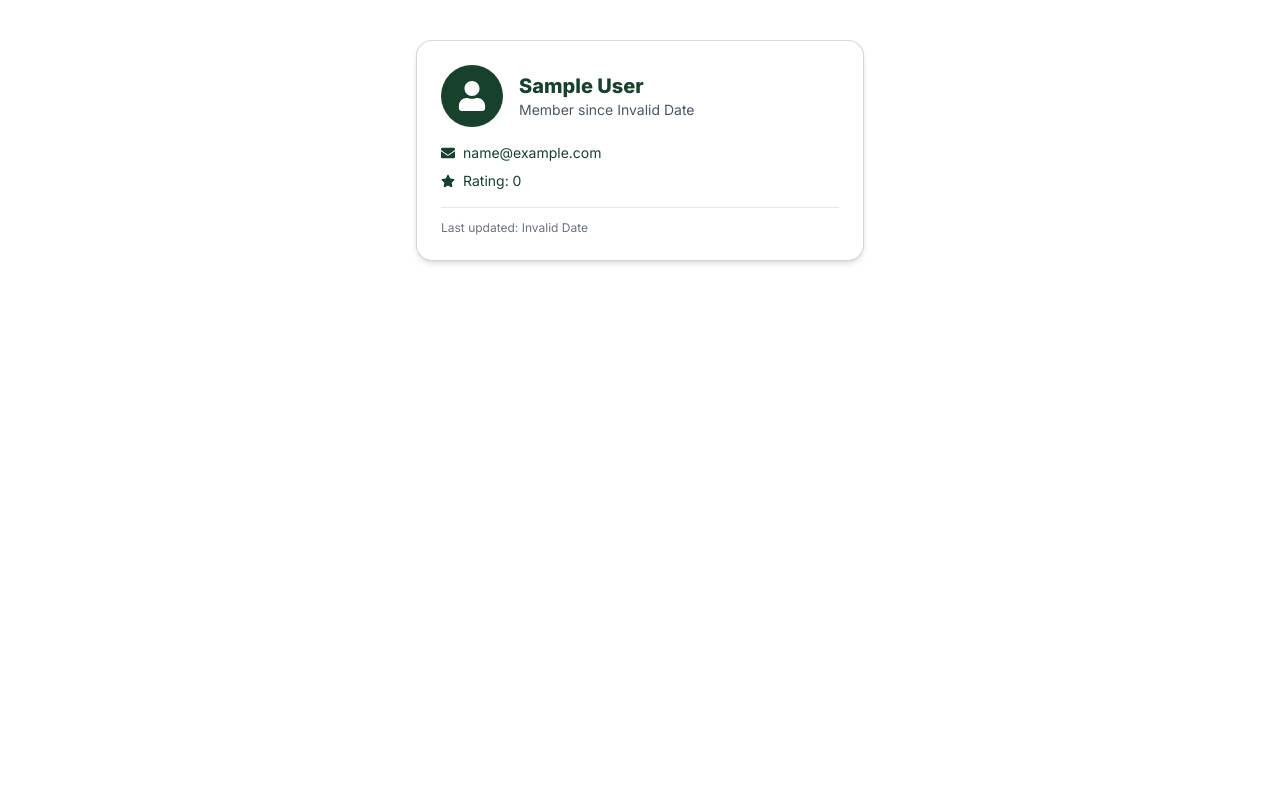
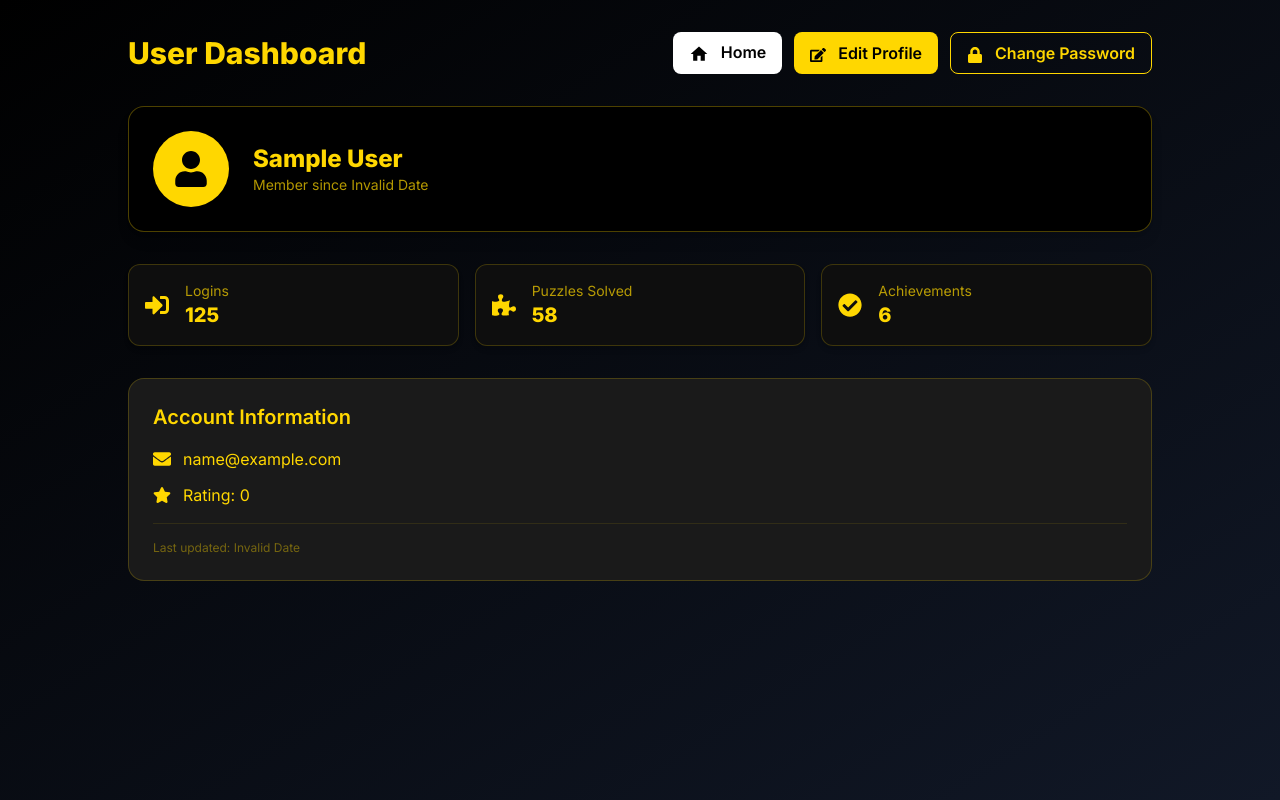
Before and after one commit to gulshan-fitness/smmProjectFrontend, a React (Vite) app: page /userprofile in a window 1280 px wide. Built offline with nearby package versions, Linux system fonts and the light colour scheme; sample sign-in values are in the browser's storage.

Commit message:
Update UserProfile.jsx
sjhbd

```diff
--- a/src/UserProfile/UserProfile.jsx
+++ b/src/UserProfile/UserProfile.jsx
@@ -1,55 +1,104 @@
+import React, { useContext } from 'react';
+import {
+  FaEnvelope,
+  FaPhone,
+  FaStar,
+  FaUser,
+  FaEdit,
+  FaLock,
+  FaCheckCircle,
+  FaPuzzlePiece,
+  FaSignInAlt,
+} from 'react-icons/fa';
+import {
+  MdHome,
 
+} from "react-icons/md"
+import { Context } from '../Context_holder';
+import { Link } from 'react-router-dom';
 
-
-import React, { useContext } from 'react';
-import { FaEnvelope, FaPhone, FaStar, FaUser } from 'react-icons/fa';
-import { Context } from '../Context_holder';
-
-
-
-export default function UserProfile(){
-  const{user}=useContext(Context)
-
-
-
+export default function UserProfileDashboard() {
+  const { user } = useContext(Context);
 
   return (
-    <div className="min-h-screen bg-[a] flex justify-center items-start py-10 px-4">
-      <div className="w-full max-w-md bg-white border border-[#17412D]/20 rounded-2xl shadow-md p-6 space-y-4">
-        {/* Profile Header */}
-        <div className="flex items-center gap-4">
-          <div className="bg-[#17412D] text-white p-4 rounded-full text-3xl">
+    <div className="min-h-screen bg-gradient-to-br from-black to-gray-900 text-[#FFD700] px-4 sm:px-6 md:px-10 py-8">
+      <div className="max-w-5xl mx-auto space-y-8">
+
+        {/* Header */}
+        <div className="flex flex-col sm:flex-row sm:justify-between sm:items-center gap-4">
+          <h1 className="text-2xl sm:text-3xl font-bold">User Dashboard</h1>
+          <div className="flex flex-col sm:flex-row gap-3">
+               <Link to={"/"}
+              className="bg-white text-black px-4 py-2 rounded-lg font-semibold hover:bg-gray-100 transition text-sm sm:text-base"
+
+            >
+              <MdHome className="inline mr-2 text-xl" /> Home
+            </Link>
+
+            <button className="bg-[#FFD700] text-black px-4 py-2 rounded-lg font-semibold hover:bg-[#e6c200] transition text-sm sm:text-base">
+              <FaEdit className="inline mr-2" /> Edit Profile
+            </button>
+            <button className="bg-transparent border border-[#FFD700] px-4 py-2 rounded-lg font-semibold hover:bg-[#FFD700] hover:text-black transition text-sm sm:text-base">
+              <FaLock className="inline mr-2" /> Change Password
+            </button>
+          </div>
+        </div>
+
+        {/* Profile Summary */}
+        <div className="bg-black border border-[#FFD700]/30 rounded-2xl shadow-lg p-5 sm:p-6 flex flex-col sm:flex-row items-start sm:items-center gap-4 sm:gap-6">
+          <div className="bg-[#FFD700] text-black p-4 sm:p-5 rounded-full text-3xl sm:text-4xl shadow-md">
             <FaUser />
           </div>
           <div>
-            <h2 className="text-xl font-bold text-[#17412D]">{user?.name}</h2>
-            <p className="text-sm text-gray-600">Member since {new Date(user?.createdAt).toLocaleDateString()}</p>
+            <h2 className="text-lg sm:text-2xl font-bold">{user?.name}</h2>
+            <p className="text-xs sm:text-sm text-[#FFD700]/70">
+              Member since {new Date(user?.createdAt).toLocaleDateString()}
+            </p>
           </div>
         </div>
 
-        {/* Contact Info */}
-        <div className="text-sm text-[#17412D] space-y-2">
-          <div className="flex items-center gap-2">
-            <FaEnvelope />
-            <span>{user?.email}</span>
-          </div>
-          {user?.phone && (
-            <div className="flex items-center gap-2">
-              <FaPhone />
-              <span>{user?.phone}</span>
-            </div>
-          )}
-          <div className="flex items-center gap-2">
-            <FaStar />
-            <span>Rating: {user?.rating || 0}</span>
-          </div>
+        {/* Quick Stats */}
+        <div className="grid grid-cols-1 sm:grid-cols-2 md:grid-cols-3 gap-4">
+          <StatCard icon={<FaSignInAlt />} label="Logins" value={user?.logins || 125} />
+          <StatCard icon={<FaPuzzlePiece />} label="Puzzles Solved" value={user?.puzzlesSolved || 58} />
+          <StatCard icon={<FaCheckCircle />} label="Achievements" value={user?.achievements || 6} />
         </div>
 
-        {/* Timestamps */}
-        <div className="text-xs text-gray-500 border-t pt-3">
-          <p>Last updated: {new Date(user?.updatedAt).toLocaleDateString()}</p>
+        {/* Account Info */}
+        <div className="bg-[#1a1a1a] border border-[#FFD700]/20 rounded-2xl p-5 sm:p-6 space-y-4">
+          <h3 className="text-lg sm:text-xl font-semibold mb-2">Account Information</h3>
+          <div className="space-y-3 text-sm sm:text-base">
+
+            <InfoRow icon={<FaEnvelope />} text={user?.email} />
+            {user?.phone && <InfoRow icon={<FaPhone />} text={user?.phone} />}
+            <InfoRow icon={<FaStar />} text={`Rating: ${user?.rating || 0}`} />
+          </div>
+          <p className="text-xs text-[#FFD700]/40 pt-4 border-t border-[#FFD700]/10">
+            Last updated: {new Date(user?.updatedAt).toLocaleDateString()}
+          </p>
         </div>
       </div>
     </div>
   );
-};
+}
+
+function StatCard({ icon, label, value }) {
+  return (
+    <div className="bg-[#0e0e0e] border border-[#FFD700]/20 rounded-xl p-4 flex items-center gap-4 shadow-md hover:shadow-[#FFD700]/30 hover:scale-105 transition">
+      <div className="text-[#FFD700] text-xl sm:text-2xl">{icon}</div>
+      <div>
+        <p className="text-xs sm:text-sm text-[#FFD700]/70">{label}</p>
+        <p className="text-lg sm:text-xl font-bold">{value}</p>
+      </div>
+    </div>
+  );
+}
+
+function InfoRow({ icon, text }) {
+  return (
+    <div className="flex items-center gap-3">
+      <span className="text-[#FFD700] text-base sm:text-lg">{icon}</span>
+      <span className=' whitespace-nowrap truncate'>{text}</span>
+    </div>
+  );
+}
```
